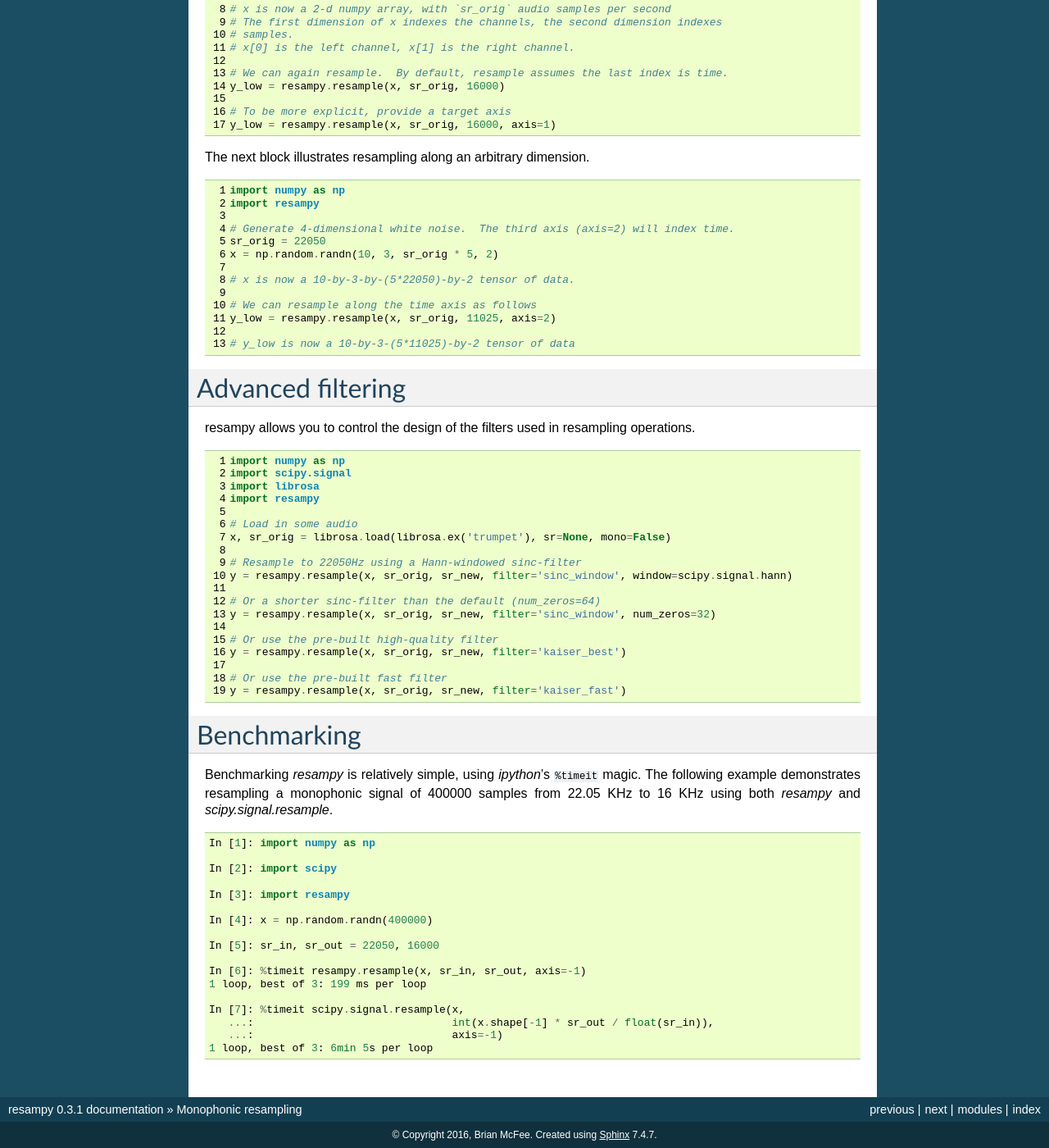
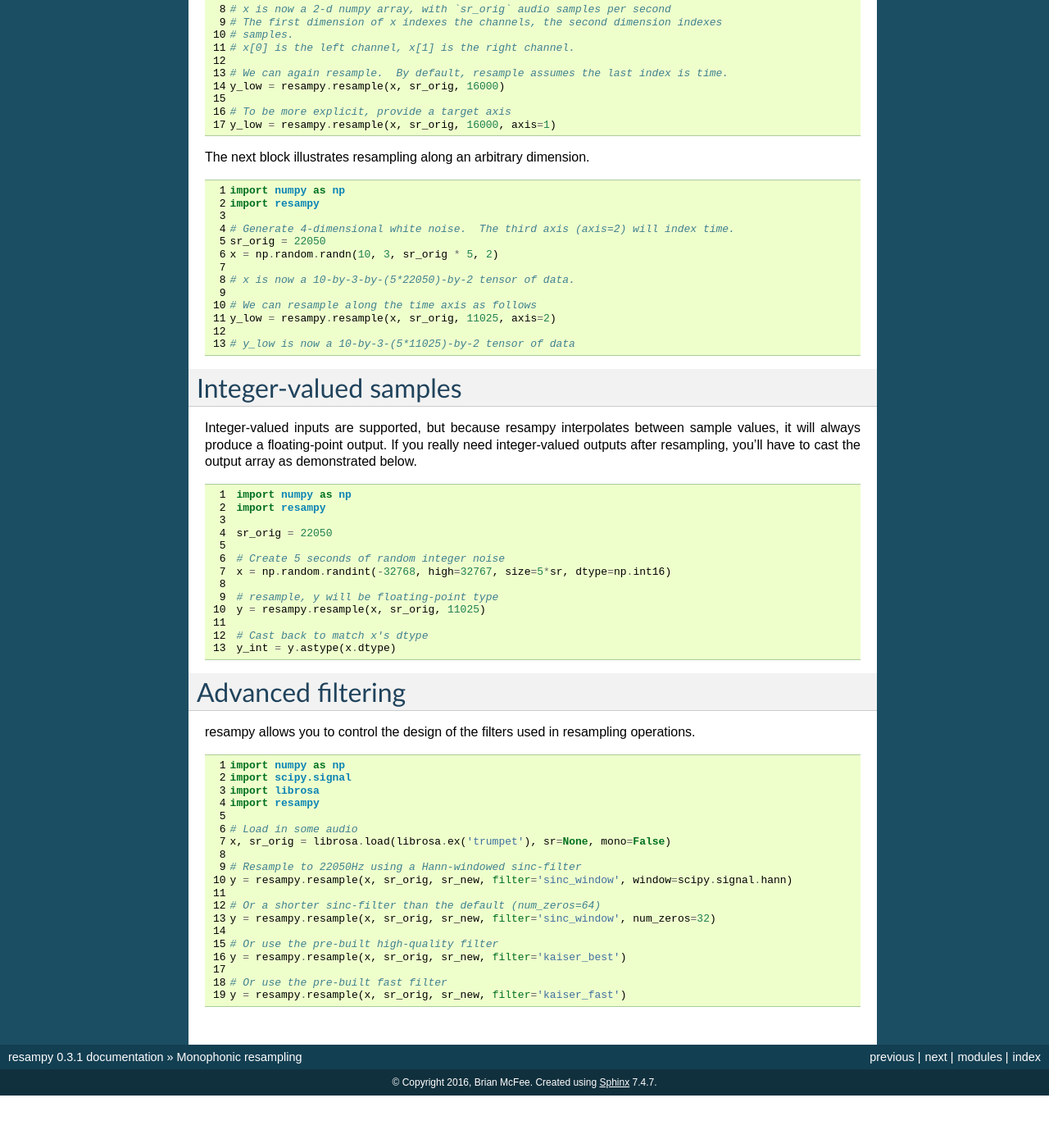
Before and after one commit to bmcfee/resampy, a Sphinx documentation site: the page built from docs/example.rst, in a window 1280 px wide and 1400 px high, scrolled down 632 px. Shown: the whole window at 82% size. Built offline with Sphinx 7.4.7, drawn with Linux system fonts in a browser that asks for light colours; after the commit the page ends 1968 px from its top, so only the background shows below that; some of the changed text lies outside the part shown.

Commit message:
fixed CI and docs

```diff
--- a/docs/example.rst
+++ b/docs/example.rst
@@ -72,6 +72,31 @@ The next block illustrates resampling along an arbitrary dimension.
 
     # y_low is now a 10-by-3-(5*11025)-by-2 tensor of data
 
+Integer-valued samples
+======================
+Integer-valued inputs are supported, but because resampy interpolates between
+sample values, it will always produce a floating-point output.
+If you really need integer-valued outputs after resampling, you'll have to cast the
+output array as demonstrated below.
+
+.. code-block:: python
+   :linenos:
+
+    import numpy as np
+    import resampy
+
+    sr_orig = 22050
+
+    # Create 5 seconds of random integer noise
+    x = np.random.randint(-32768, high=32767, size=5*sr, dtype=np.int16)
+
+    # resample, y will be floating-point type
+    y = resampy.resample(x, sr_orig, 11025)
+
+    # Cast back to match x's dtype
+    y_int = y.astype(x.dtype)
+
+
 Advanced filtering
 ==================
 resampy allows you to control the design of the filters used in resampling operations.
@@ -98,30 +123,3 @@ resampy allows you to control the design of the filters used in resampling opera
 
     # Or use the pre-built fast filter
     y = resampy.resample(x, sr_orig, sr_new, filter='kaiser_fast')
-
-
-Benchmarking
-============
-Benchmarking `resampy` is relatively simple, using `ipython`'s ``%timeit`` magic.
-The following example demonstrates resampling a monophonic signal of 400000 samples from
-22.05 KHz to 16 KHz using both `resampy` and `scipy.signal.resample`.
-
-.. code-block:: python
-
-    In [1]: import numpy as np
-
-    In [2]: import scipy
-
-    In [3]: import resampy
-
-    In [4]: x = np.random.randn(400000)
-
-    In [5]: sr_in, sr_out = 22050, 16000
-
-    In [6]: %timeit resampy.resample(x, sr_in, sr_out, axis=-1)
-    1 loop, best of 3: 199 ms per loop
-
-    In [7]: %timeit scipy.signal.resample(x,
-       ...:                               int(x.shape[-1] * sr_out / float(sr_in)),
-       ...:                               axis=-1)
-    1 loop, best of 3: 6min 5s per loop
--- a/setup.cfg
+++ b/setup.cfg
@@ -39,7 +39,7 @@ install_package_data = True
 python_requires >= 3.6
 install_requires =
     numpy>=1.17
-    numba>=0.47
+    numba>=0.53
 
 [options.package_data]
 resampy = data/*
```
Also changed, not shown: 1 other file.
